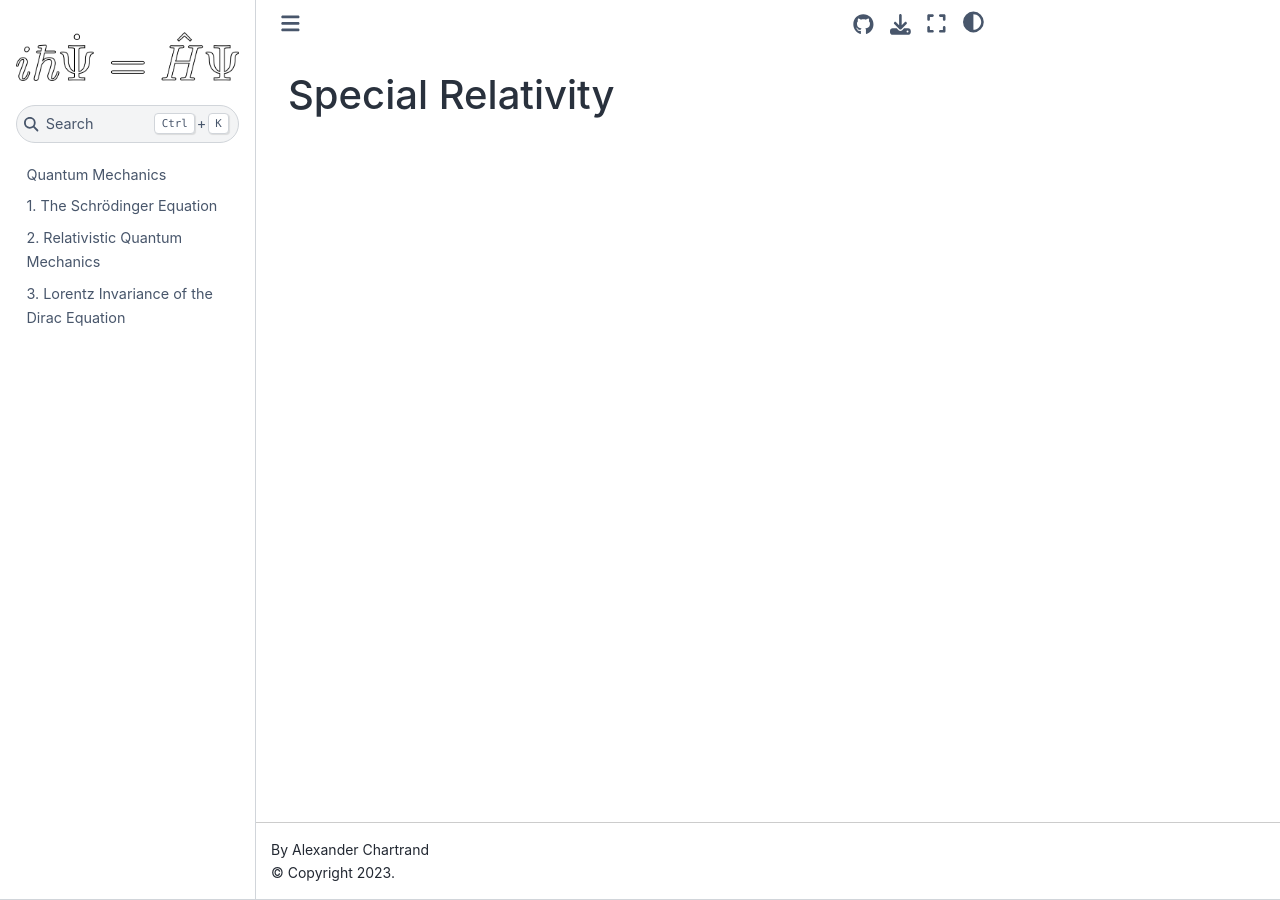
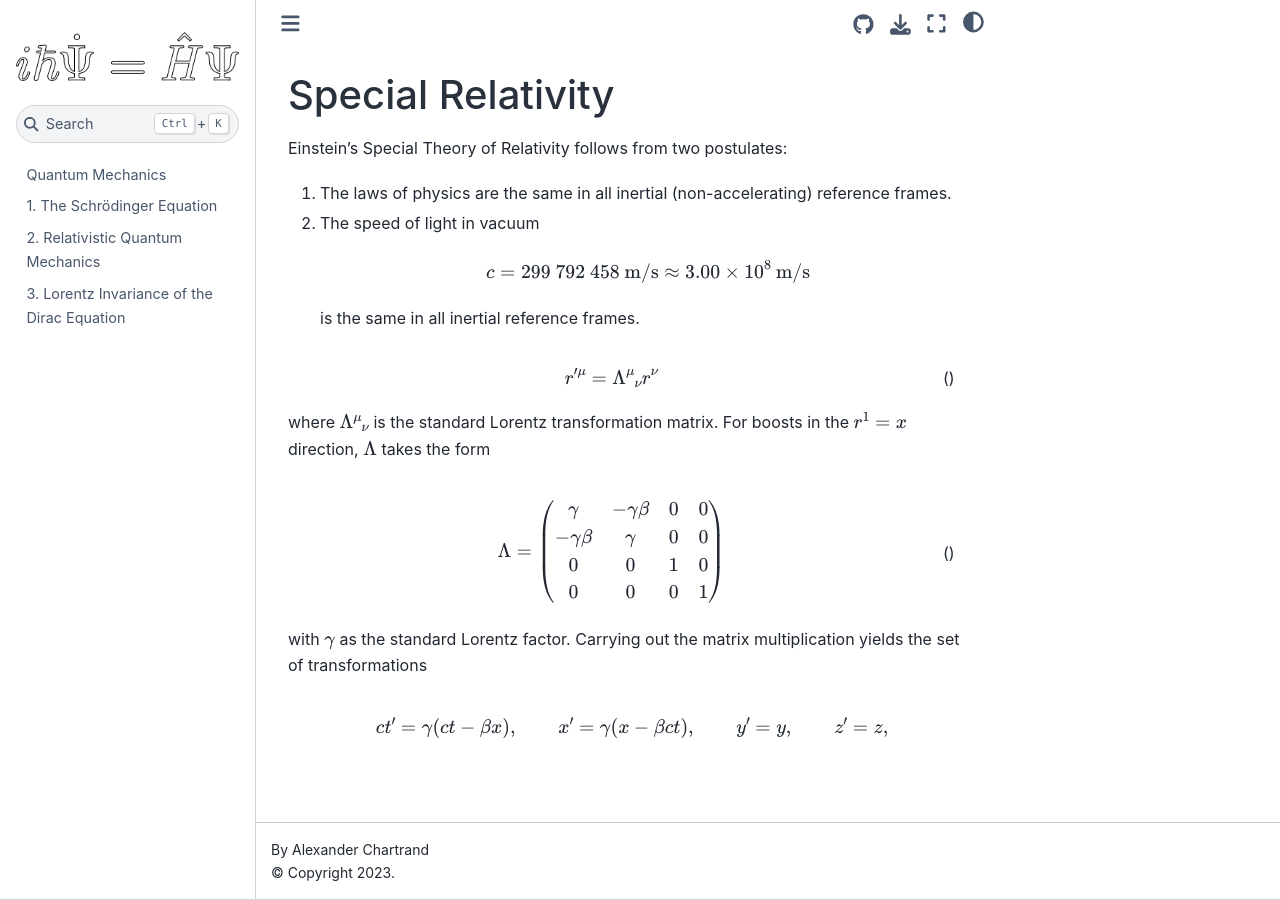
Before and after one commit to akanotoe/qm-book, a Jupyter Book: the page built from 00-special-relativity.md, in a window 1280 px wide. Built offline with Jupyter Book 1.0.4 settings and Sphinx 7.4.7 and the Sphinx Book theme 1.1.4, drawn with Linux system fonts in a browser that asks for light colours.

Commit message:
update chapters and exercises

```diff
--- a/00-special-relativity.md
+++ b/00-special-relativity.md
@@ -1 +1,35 @@
 # Special Relativity
+Einstein's Special Theory of Relativity follows from two postulates:
+1. The laws of physics are the same in all inertial (non-accelerating)
+   reference frames.
+2. The speed of light in vacuum
+
+   $$
+   c = 299\ 792\ 458~{\rm m/s} \approx 3.00 \times 10^8~{\rm m/s}
+   $$
+   is the same in all inertial reference frames.
+<!-- Insert light clock argument! -->
+$$
+r'^\mu = {\Lambda^\mu}_\nu r^\nu
+$$ (eq:4-vec-transform)
+where ${\Lambda^\mu}_\nu$ is the standard Lorentz transformation matrix. For
+boosts in the $r^1 = x$ direction, $\Lambda$ takes the form
+
+$$
+\Lambda =
+\begin{pmatrix}
+\gamma & -\gamma\beta & 0 & 0 \\
+-\gamma\beta & \gamma & 0 & 0 \\
+0 & 0 & 1 & 0\\
+0 & 0 & 0 & 1
+\end{pmatrix}
+$$ (eq:lorentz-boost-x)
+with $\gamma$ as the standard Lorentz factor. Carrying out the matrix
+multiplication yields the set of transformations
+
+$$
+ct' = \gamma (ct - \beta x), \qquad
+x' = \gamma (x - \beta ct), \qquad
+y' = y, \qquad
+z' = z,
+$$
```
Also changed, not shown: 02-lorentz-invariance-of-dirac-eqn.ipynb.
